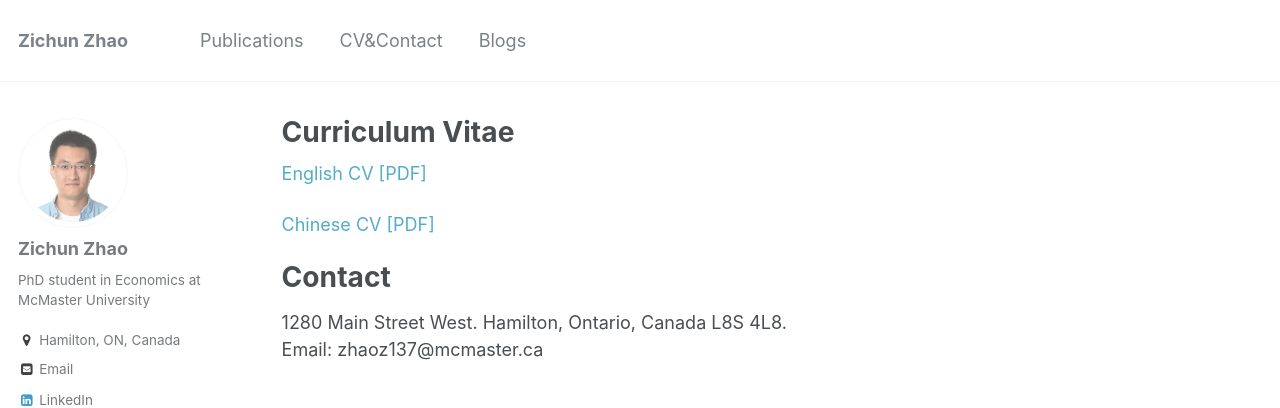
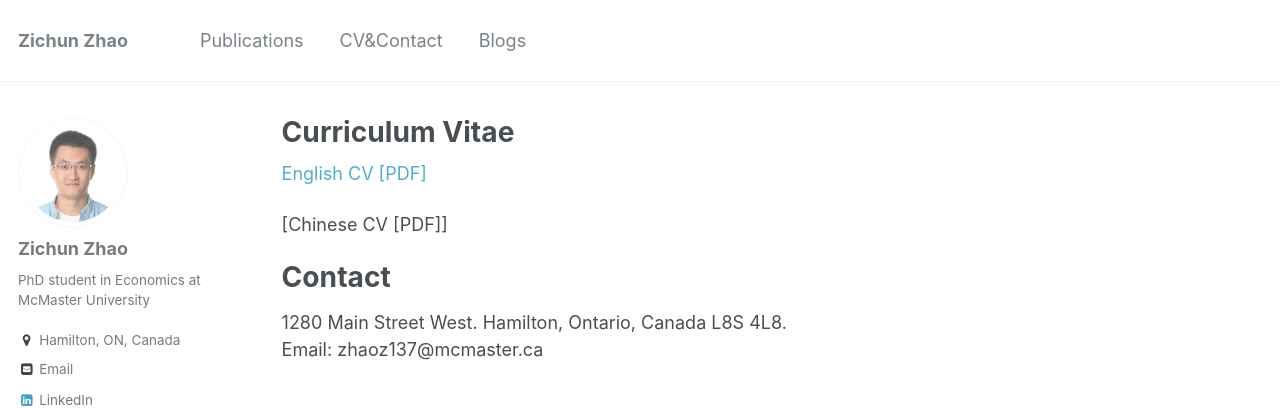
Before and after one commit to zichunzhao/zichunzhao.github.io, a Jekyll site: the page built from _pages/cv&contact.md, in a window 1280 px wide. Shown: the top 408 px of the page. Built offline with Jekyll 4.4.1, drawn with Linux system fonts in a browser that asks for light colours; part of the change alters nothing that is shown.

```diff
--- a/_pages/cv&contact.md
+++ b/_pages/cv&contact.md
@@ -4,9 +4,9 @@ permalink: /cv&contact/
 author_profile: true
 ---
 
-[English CV [PDF]](https://lijian.ac.cn/files/cv/UCAS_PhD_lijian.pdf)
+[English CV [PDF]](https://github.com/zichunzhao/zichunzhao.github.io/blob/main/files/cv/Zichun_CV.pdf)
 
-[Chinese CV [PDF]](https://lijian.ac.cn/files/cv/UCAS_PhD_lijian_chineseCV.pdf)
+[Chinese CV [PDF]]
 
 # Contact
 1280 Main Street West. Hamilton, Ontario, Canada  L8S 4L8.<br>
```
